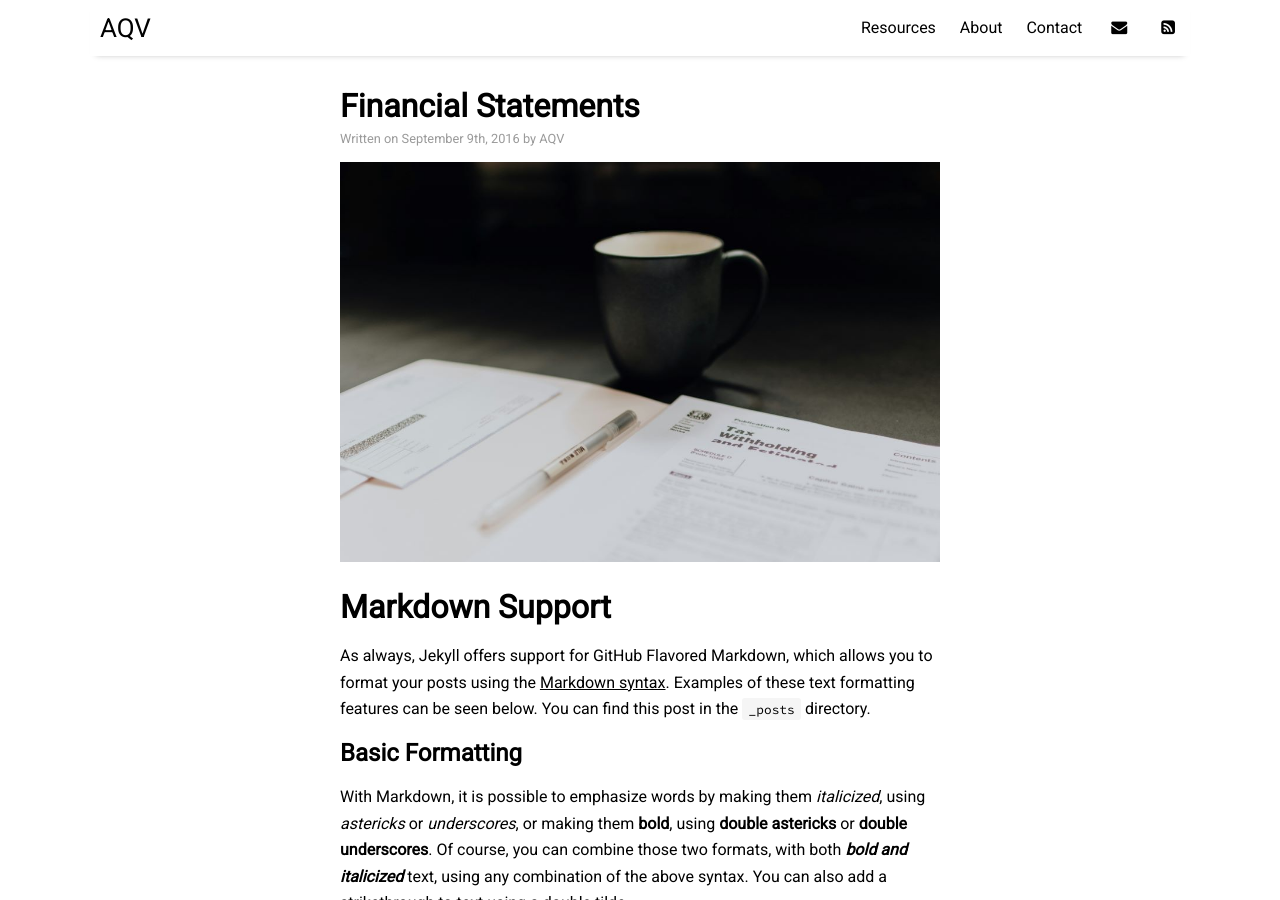
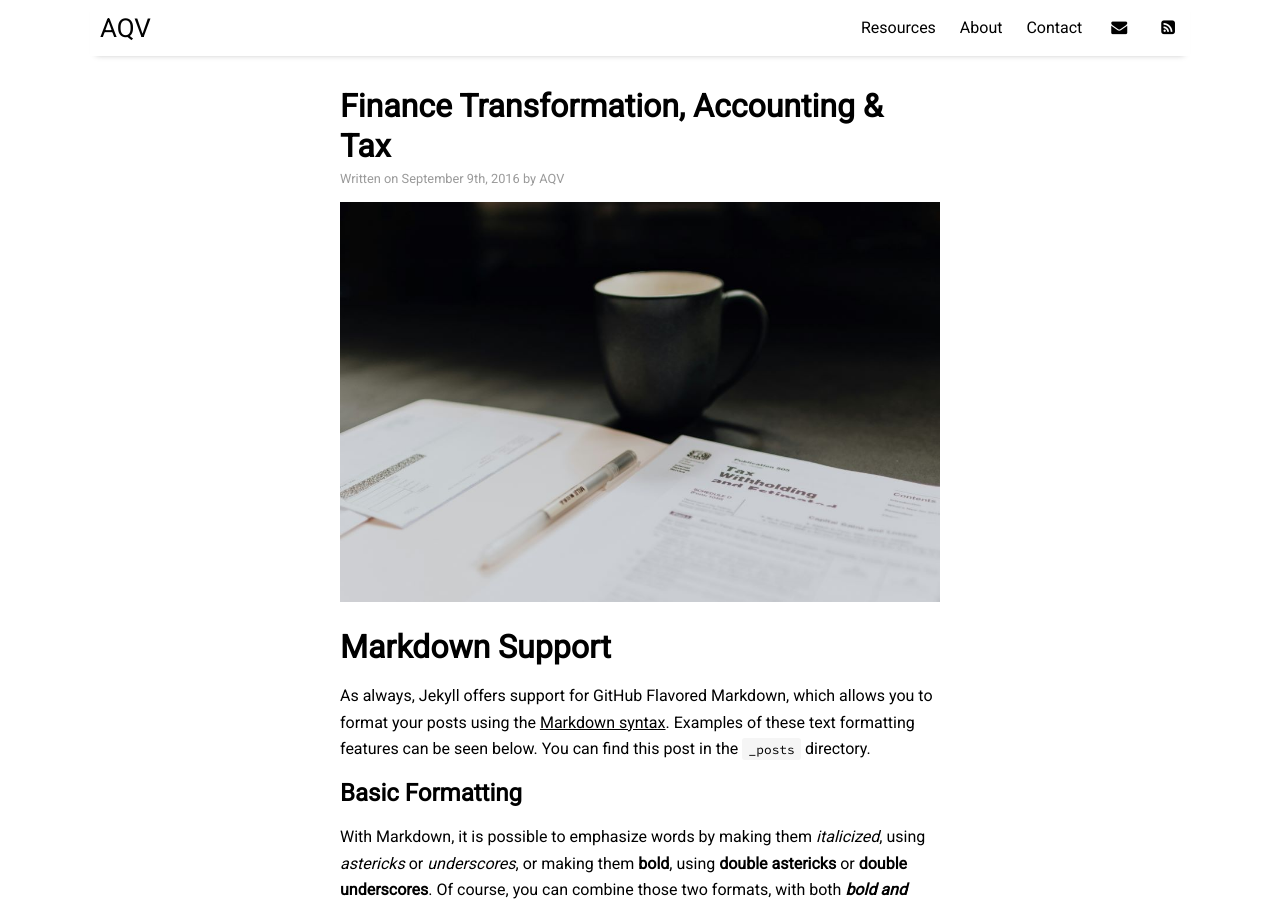
Before and after one commit to aqv-us/aqv-us, a Jekyll site: the page built from _posts/2016-09-09-text-formatting.md, in a window 1280 px wide and 900 px high. Built offline with Jekyll 4.4.1, drawn with Linux system fonts in a browser that asks for light colours; nearby versions of some CDN libraries; formulas are drawn with MathJax 3; comment, search, counter and statistics services are not loaded.

Commit message:
Update 2016-09-09-text-formatting.md

```diff
--- a/_posts/2016-09-09-text-formatting.md
+++ b/_posts/2016-09-09-text-formatting.md
@@ -1,6 +1,6 @@
 ---
 layout: post
-title: "Financial Statements"
+title: "Finance Transformation, Accounting & Tax"
 author: "AQV"
 categories: sample
 tags: [sample]
```
